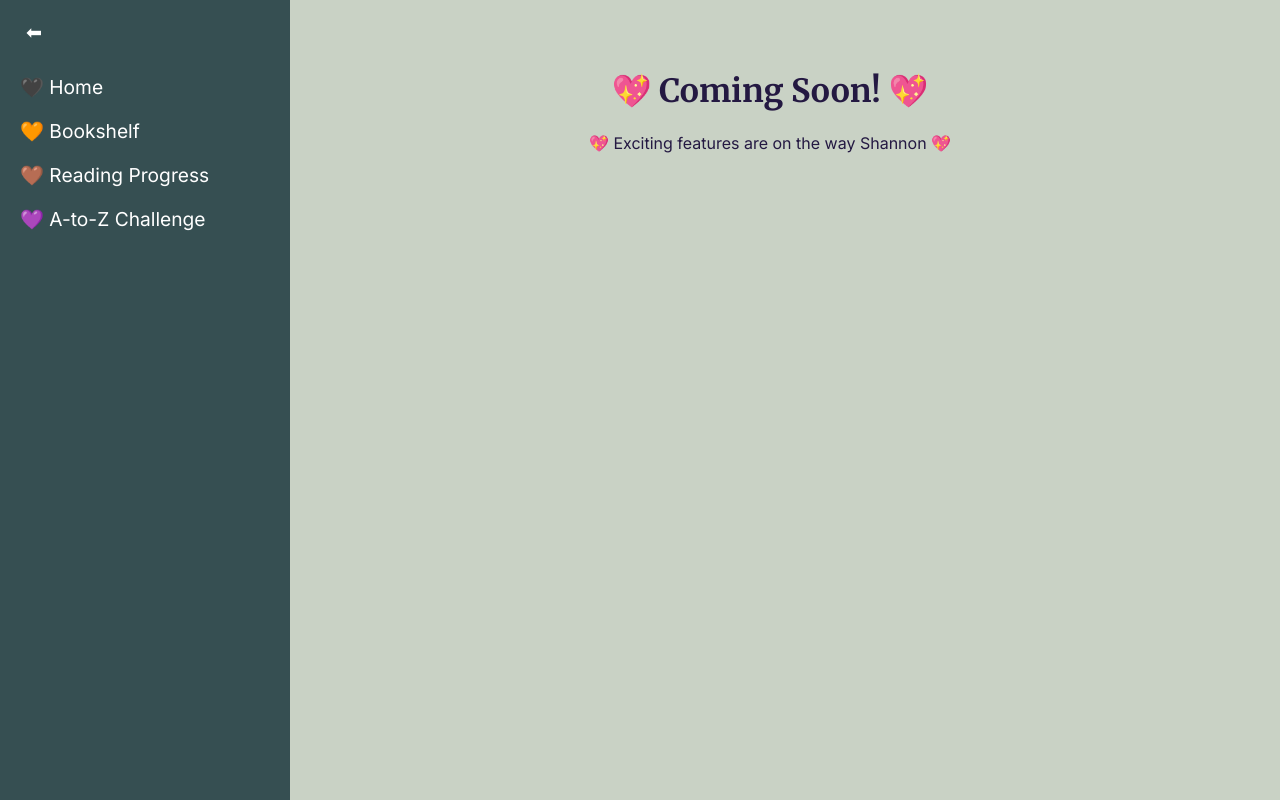
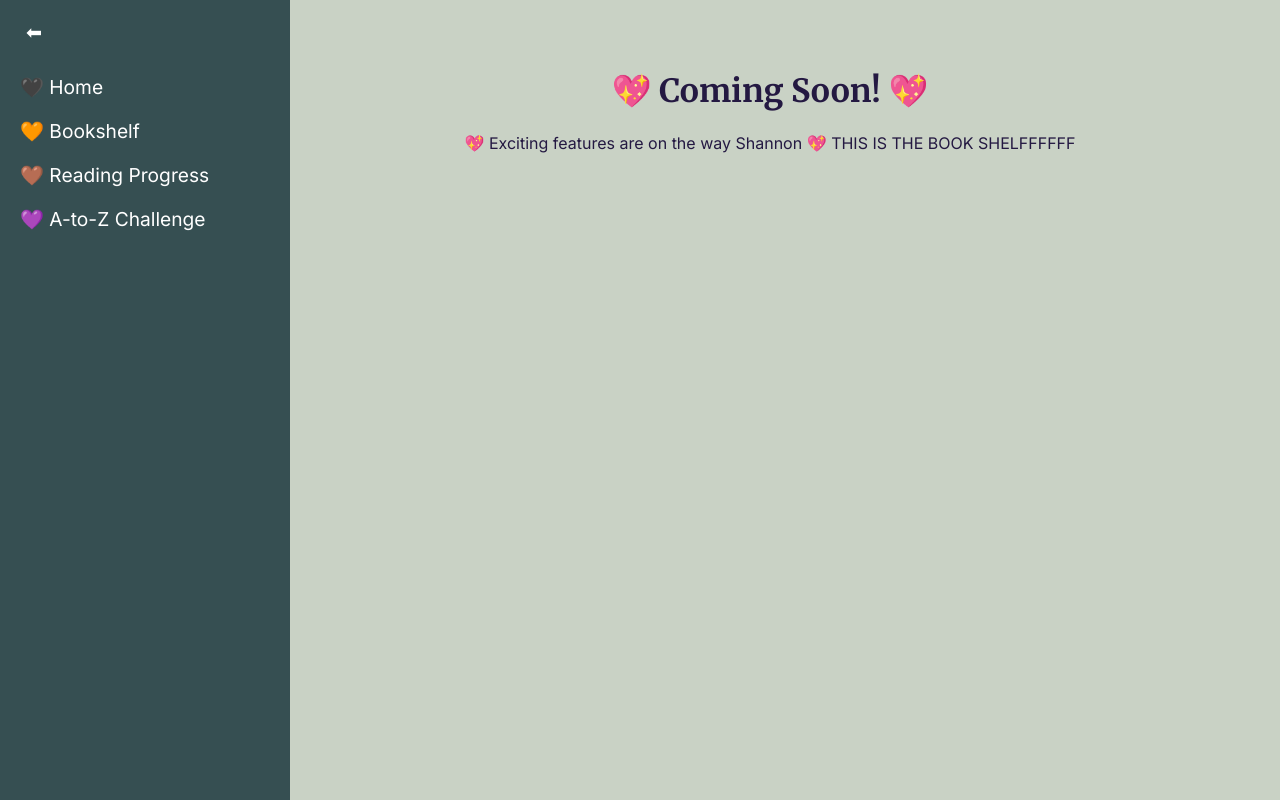
Before and after one commit to najaad/florilegium, a Vue app: page /bookshelf in a window 1280 px wide. Built offline with nearby package versions, Linux system fonts and the light colour scheme.

Commit message:
Update BookshelfView.vue

```diff
--- a/src/views/BookshelfView.vue
+++ b/src/views/BookshelfView.vue
@@ -1,7 +1,7 @@
 <template>
   <div class="coming-soon">
     <h1>💖 Coming Soon! 💖</h1>
-    <p> 💖 Exciting features are on the way Shannon 💖 </p>
+    <p> 💖 Exciting features are on the way Shannon 💖 THIS IS THE BOOK SHELFFFFFF </p>
   </div>
 </template>
 
```
